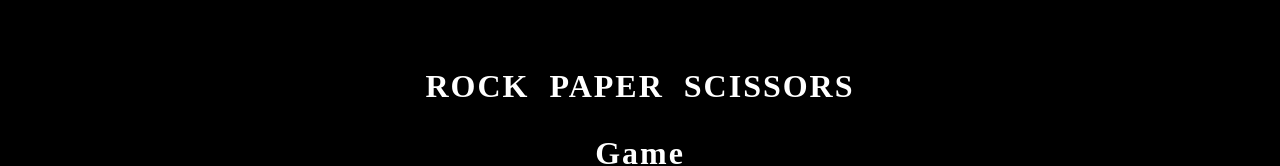
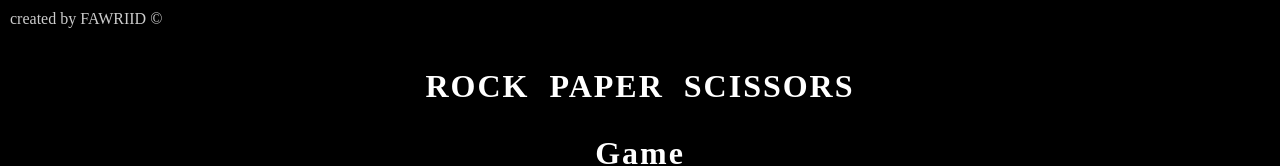
Before and after one commit to fawriid/Rock-Paper-Scissorspro, a plain HTML site: page index.html in a window 1280 px wide. Shown: the top 166 px of the page. Drawn offline with Linux system fonts and the light colour scheme.

Commit message:
add author name

```diff
--- a/index.html
+++ b/index.html
@@ -11,6 +11,7 @@
 </head>
 
 <body>
+    <span class="author__name">created by FAWRIID &copy;</span>
     <div class="content">
         <div class="title">
             <h1>ROCK PAPER SCISSORS</h1>
--- a/style.css
+++ b/style.css
@@ -10,6 +10,7 @@ html {
 }
 body {
   font-size: 1.6rem;
+  position: relative;
 }
 /* CONTENT
 ---------------------------------------------------- */
@@ -122,3 +123,9 @@ body {
 .gs3 {
   transition: all 500ms linear;
 }
+.author__name{
+  position: absolute;
+  top: 1rem;
+  left: 1rem;
+  color: #ccc;
+}
```
